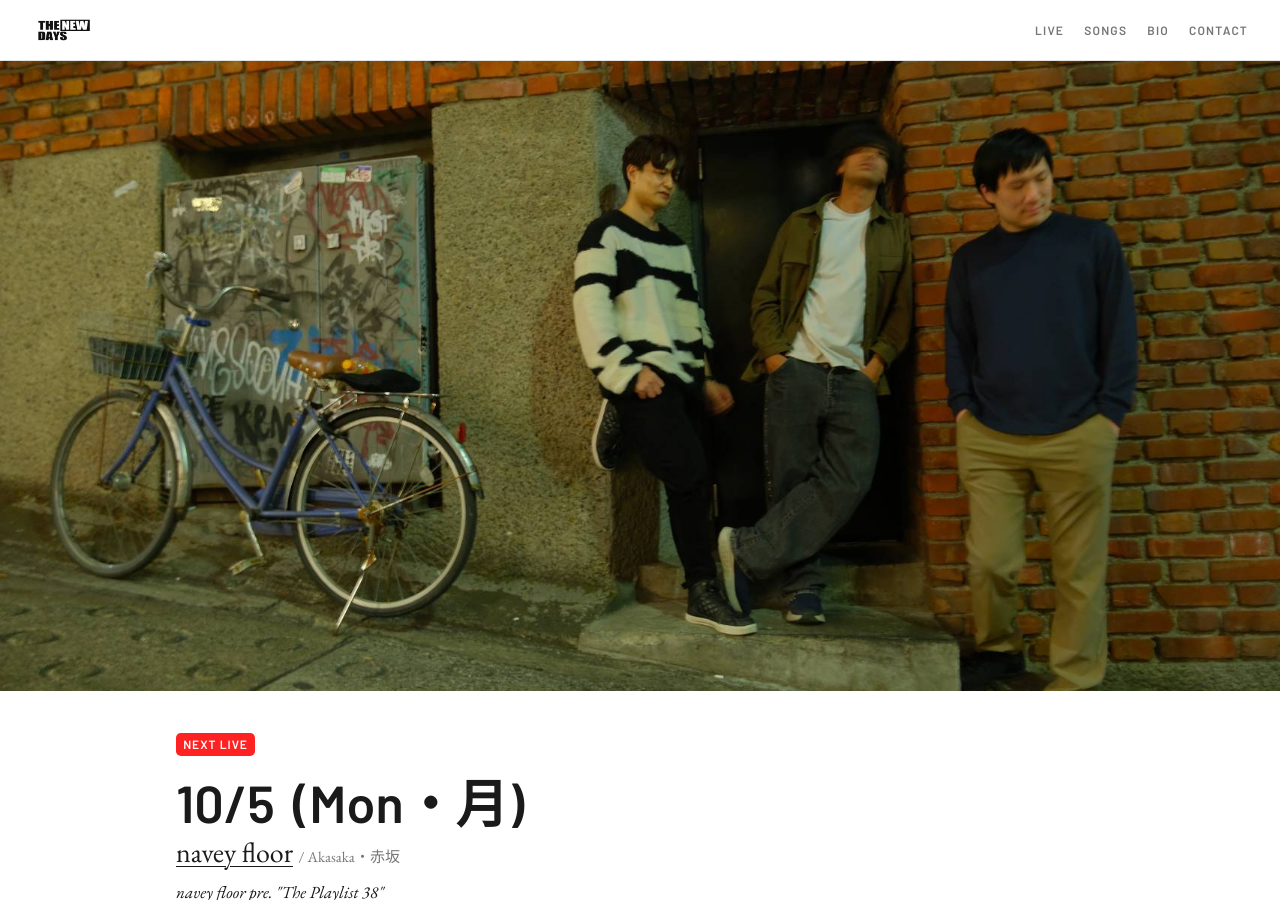
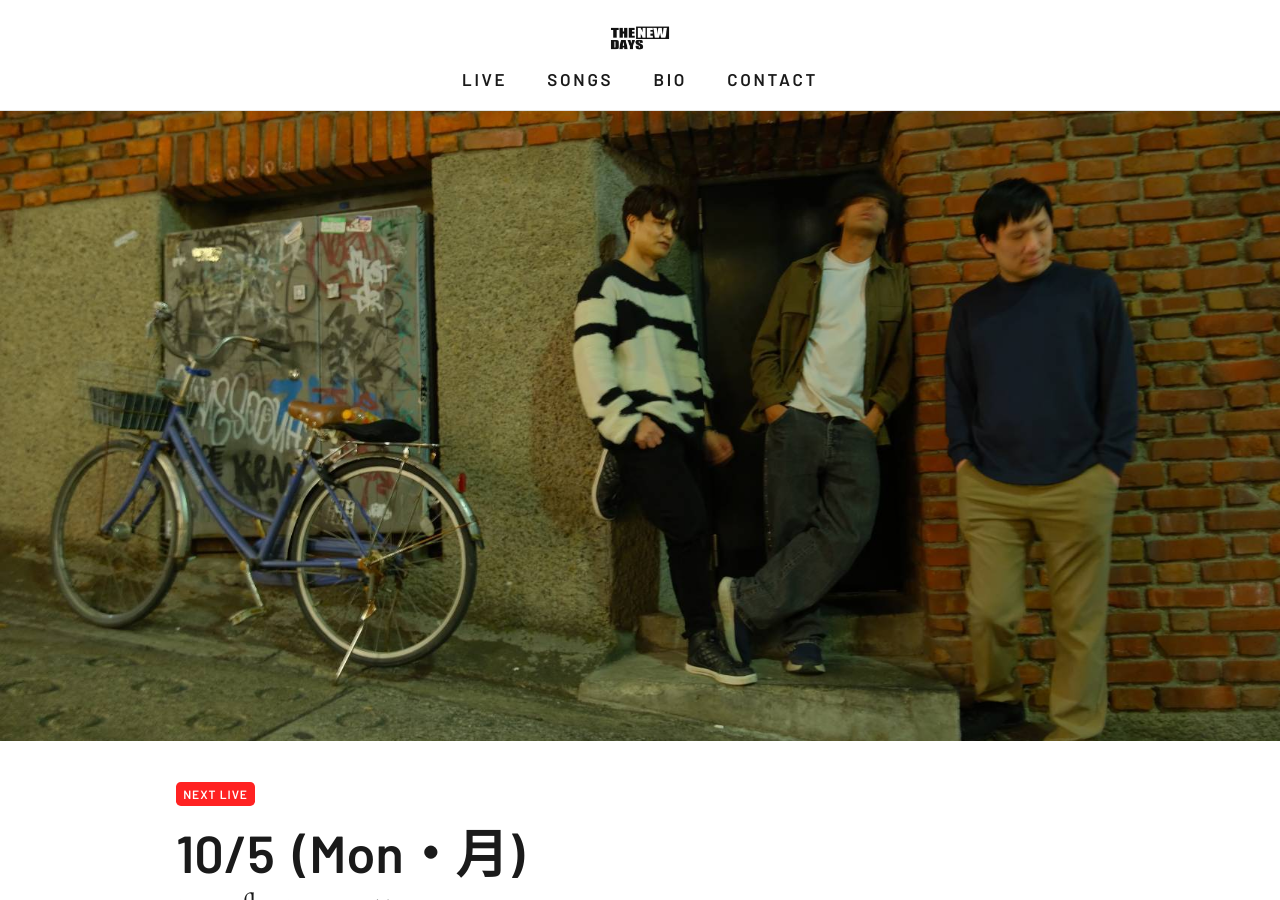
Before and after one commit to Shuster-h/thenewdays-preview, a Jekyll site: the page built from index.html, in a window 1280 px wide and 900 px high. Built offline with Jekyll 4.4.1, drawn with Linux system fonts in a browser that asks for light colours.

Commit message:
Centre the menu, add the Lemonade artwork
Menu sits under the wordmark in the middle of the header, at body size with
a red rule under the current page. Lemonade artwork taken from the released
single; the unfinished cover that was in the folder is not included.

```diff
--- a/_data/songs.yml
+++ b/_data/songs.yml
@@ -37,6 +37,7 @@ released:
   - title: Lemonade
     slug: lemonade
     year: 2025
+    cover: lemonade.jpg
     youtube: cqH2Ng1XA80
     lyrics: true
 
--- a/style.css
+++ b/style.css
@@ -58,12 +58,12 @@ a {
     top: 0;
     z-index: 10;
     display: flex;
-    flex-wrap: wrap;
+    flex-direction: column;
     align-items: center;
-    gap: 0.75rem 1.5rem;
-    padding: 0.75rem 1.25rem;
-    background: color-mix(in srgb, var(--ground) 92%, transparent);
-    backdrop-filter: blur(8px);
+    gap: 0.6rem;
+    padding: 0.85rem 1.25rem 0.7rem;
+    background: color-mix(in srgb, var(--ground) 94%, transparent);
+    backdrop-filter: blur(10px);
     border-bottom: 1px solid var(--line);
 }
 
@@ -82,37 +82,47 @@ a {
 #masthead nav ul {
     display: flex;
     flex-wrap: wrap;
-    gap: 1.25rem;
+    justify-content: center;
+    gap: 0.4rem 1.75rem;
     list-style: none;
 }
 
 #masthead nav a {
-    font: 600 var(--label)/1 var(--sans-serif);
-    letter-spacing: 0.1em;
+    display: block;
+    font: 600 var(--small)/1 var(--sans-serif);
+    letter-spacing: 0.14em;
     text-transform: uppercase;
     text-decoration: none;
-    color: var(--quiet);
+    color: var(--ink);
+    padding-bottom: 0.3em;
+    border-bottom: 2px solid transparent;
 }
 
 #masthead nav a:hover {
-    color: var(--ink);
+    border-bottom-color: var(--line);
 }
 
 #masthead .here a {
-    color: var(--ink);
-    text-decoration: underline;
-    text-decoration-color: var(--accent);
-    text-decoration-thickness: 2px;
+    border-bottom-color: var(--accent);
 }
 
 @media (min-width: 40em) {
     #masthead {
-        justify-content: space-between;
-        padding-inline: 2rem;
+        gap: 0.85rem;
+        padding: 1.1rem 2rem 0.9rem;
     }
 
     #masthead .wordmark img {
-        height: 2.25rem;
+        height: 2.5rem;
+    }
+
+    #masthead nav ul {
+        gap: 2.5rem;
+    }
+
+    #masthead nav a {
+        font-size: var(--body);
+        letter-spacing: 0.16em;
     }
 }
 
```
Also changed, not shown: images/covers/good-day-good-bye.jpg (deleted), images/covers/lemonade.jpg (added).
